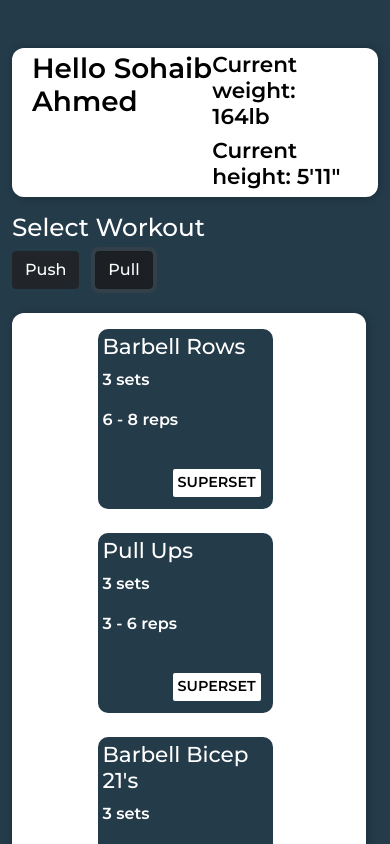
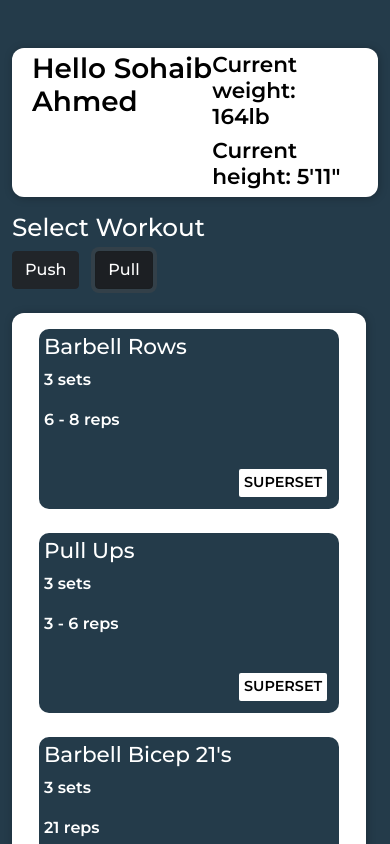
Before and after one commit to sohaibahmed7/react-fitness-app, a React (Create React App) app: page / in a window 390 px wide. Both pictures are taken after a click on the button "Pull". Shown: the top 844 px of the page. Built offline with nearby package versions, Linux system fonts and the light colour scheme.

Commit message:
first commit

```diff
--- a/src/App.css
+++ b/src/App.css
@@ -45,7 +45,6 @@ body {
   width: 175px;
   height: 180px;
   padding: 5px;
-  /* box-shadow: 1px 1px 8px rgba(0, 0, 0, 0.2); */
   border-radius: 10px;
 }
 
@@ -77,3 +76,29 @@ body {
   font-size: 5rem;
 }
 /* WORKOUT END */
+
+/* MEDIA QUERIES */
+
+@media only screen and (max-width: 430px) {
+  .exercise-card {
+    position: relative;
+    background: #243B4A;
+    font-weight: 300;
+    width: 300px;
+    height: 180px;
+    padding: 5px;
+    border-radius: 10px;
+  }
+
+  .exercise-superset {
+    position: absolute;
+    top: 140px;
+    left: 200px;
+    color: black;
+    background-color: white;
+    padding: 3px 5px;
+    border-radius: 2px;
+    font-weight: bold;
+    font-size: 0.9rem;
+  }
+}
--- a/src/components/Exercises.jsx
+++ b/src/components/Exercises.jsx
@@ -1,7 +1,7 @@
 const Exercises = (props) => {
     // This component takes in the information regarding each exericse from "data.js"
     return (
-        <div className="exercise-card me-2 mb-4">
+        <div className="exercise-card me-md-2 mb-4">
             <h4 className="">{props.name}</h4>
             <div className="exercise-info">
                 <p>{props.sets} sets</p>
--- a/src/components/Timer.jsx
+++ b/src/components/Timer.jsx
@@ -16,11 +16,11 @@ const Timer = () => {
         if (start) {
             interval = setInterval(() => {
                 // Continue running the timer only if its current value is greater then 0
-                setCountdown(prevCountdown => prevCountdown > 0 ? prevCountdown - 1 : setCountdown(0))
+                setCountdown(prevCountdown => prevCountdown > 0 ? prevCountdown - 1 : resetCountdown())
             }, 1000)
         }
         // If the timer reaches zero, or the reset button has been pressed,
-        // clear the time interval and stop counting on the timer
+        // clear the time interval and reset the timer
         return () => clearInterval(interval)
     }, [start])
 
```
